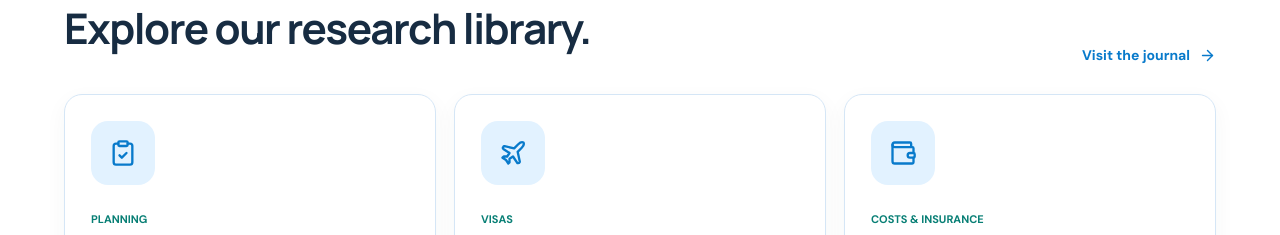
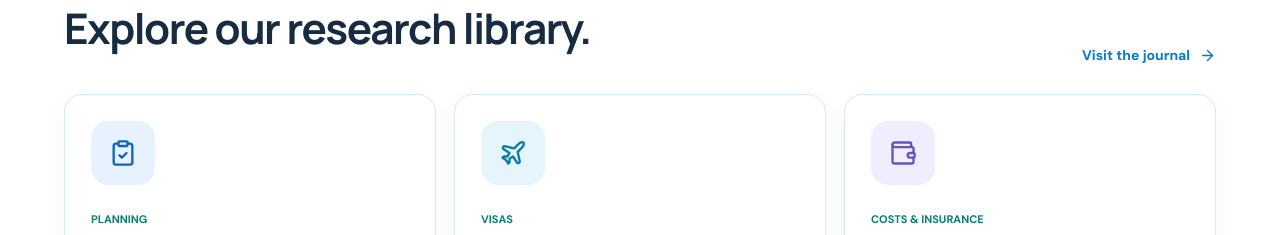
Before and after one commit to ajeetraina/indiahealthinfo, a Next.js app: page / in a window 1280 px wide. Shown: the part 4980-5215 px from the top of the page. Built offline with nearby package versions, Linux system fonts and the light colour scheme; no server answers.

Commit message:
style: differentiate research library topic icons with restrained colors

```diff
--- a/app/home.css
+++ b/app/home.css
@@ -47,3 +47,11 @@
 .ih-contribute .ih-primary{background:#fff;color:#07519b}
 .ih-contribute .ih-primary:hover{background:#dff1ff}
 .ih-photo-credit:hover{color:#087acb}
+
+
+/* Research library: topic-specific visual identity instead of repeated book icon */
+.ih-guide-icon-medical-travel-checklist{background:#e8f2ff;color:#1165bd}
+.ih-guide-icon-medical-visa-india{background:#e6f5fb;color:#087da7}
+.ih-guide-icon-insurance-treatment-abroad{background:#f0edff;color:#6754b6}
+.ih-guide-icon-aftercare-return-flight{background:#e8f7f3;color:#087b6a}
+.ih-guide-icon-choosing-hospital-india{background:#fff2e6;color:#a25c19}
```
